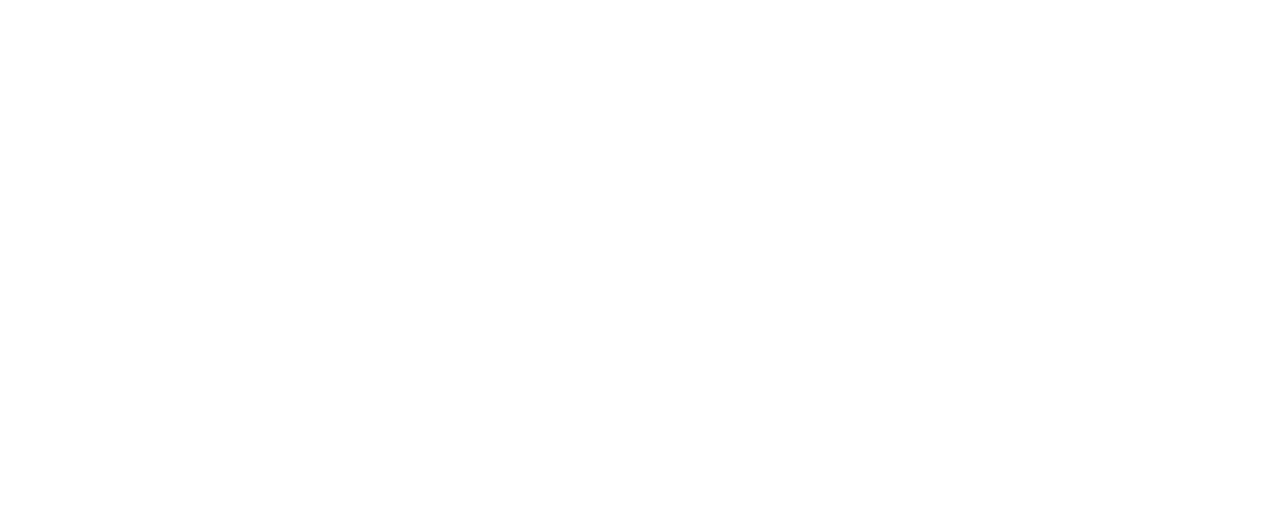
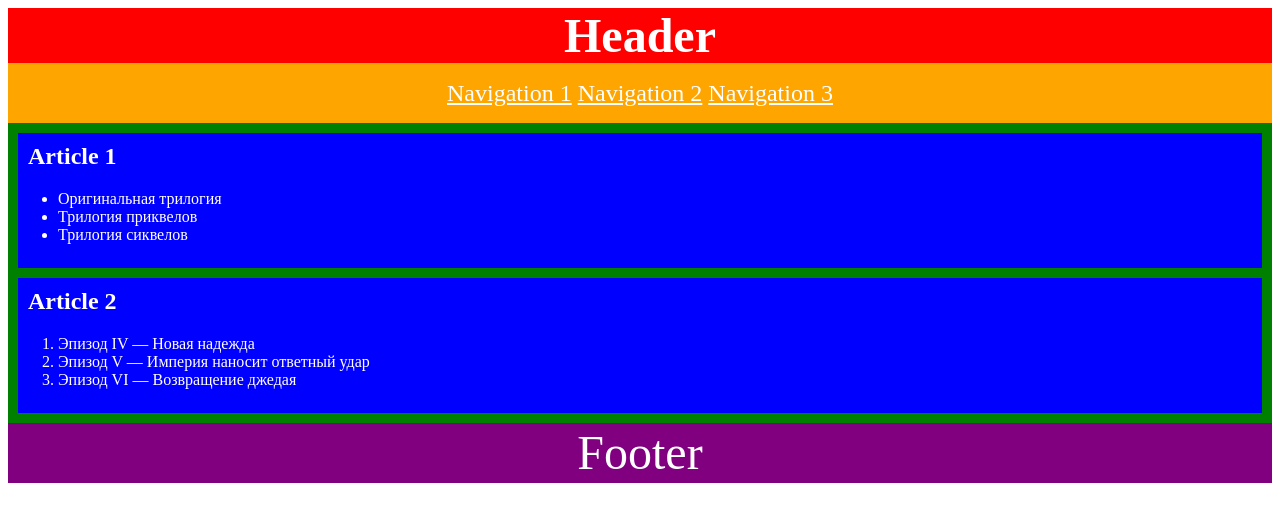
Before and after one commit to js-tasks-ru/htmlcss-20251006_ulyana-kataeva, a website: page 02-dz0/01-semantic-mockup/solution.html in a window 1280 px wide. Drawn offline with Linux system fonts and the light colour scheme.

Commit message:
02 Семантическая разметка страницы

```diff
--- a/02-dz0/01-semantic-mockup/solution.html
+++ b/02-dz0/01-semantic-mockup/solution.html
@@ -1,4 +1,35 @@
 <!DOCTYPE html>
 <html lang="ru">
-    <!-- Ваше решение -->
+    <head>
+        <meta charset="utf-8">
+    </head>
+    <body>
+    <header>
+    <h1 style="background-color: red; text-align: center; color: white; font-size: 48px; margin: 0; font-weight: bold;">Header</h1>
+        <nav style="background-color: orange; text-align: center; color: white; font-size: 24px; margin: 0; height: 60px; line-height: 60px;">
+            <span style="text-decoration: underline;">Navigation 1</span>
+            <span style="text-decoration: underline;">Navigation 2</span>
+            <span style="text-decoration: underline;">Navigation 3</span>
+        </nav>
+    </header>
+    <main style="background-color: green; margin: 0; height: 300px; overflow: hidden;">
+        <article style="background-color: blue; color: white; margin: 10px; height: 135px; overflow: hidden;">
+            <h2 style="margin-top: 10px; margin-left: 10px;">Article 1</h2>
+                <ul>
+                    <li>Оригинальная трилогия</li>
+                    <li>Трилогия приквелов</li>
+                    <li>Трилогия сиквелов</li>
+                </ul>
+        </article>
+        <article style="background-color: blue; color: white; margin: 10px; height: 135px; overflow: hidden;">
+            <h2 style="margin-top: 10px; margin-left: 10px;">Article 2</h2>
+                <ol>
+                    <li>Эпизод IV — Новая надежда</li>
+                    <li>Эпизод V — Империя наносит ответный удар</li>
+                    <li>Эпизод VI — Возвращение джедая</li>
+                </ol>
+        </article>
+    </main>
+    <footer style="background-color: purple; height: 60px; line-height: 60px; text-align: center; color: white; font-size: 48px;">Footer</footer>
+    </body>
 </html>
```
